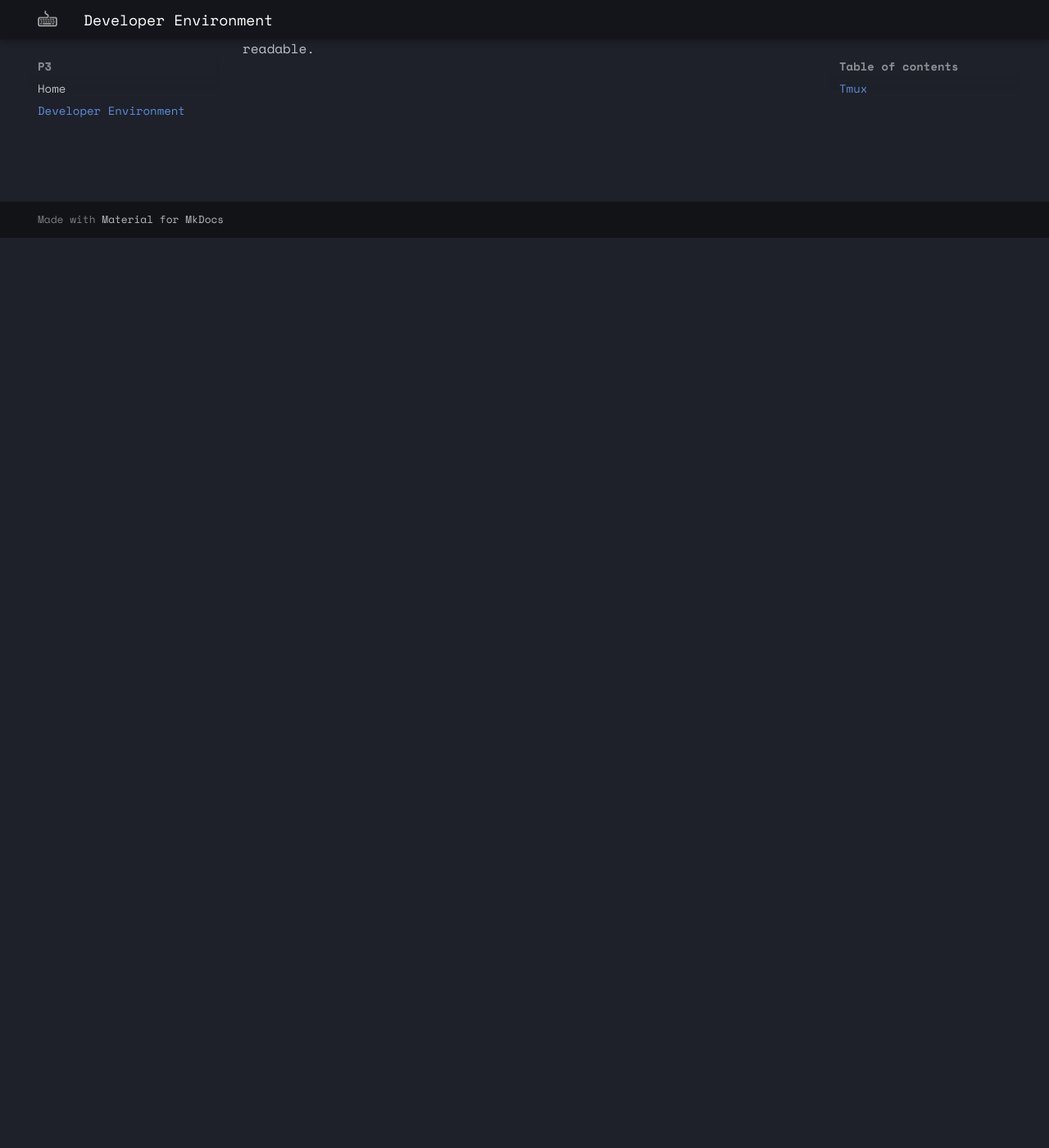
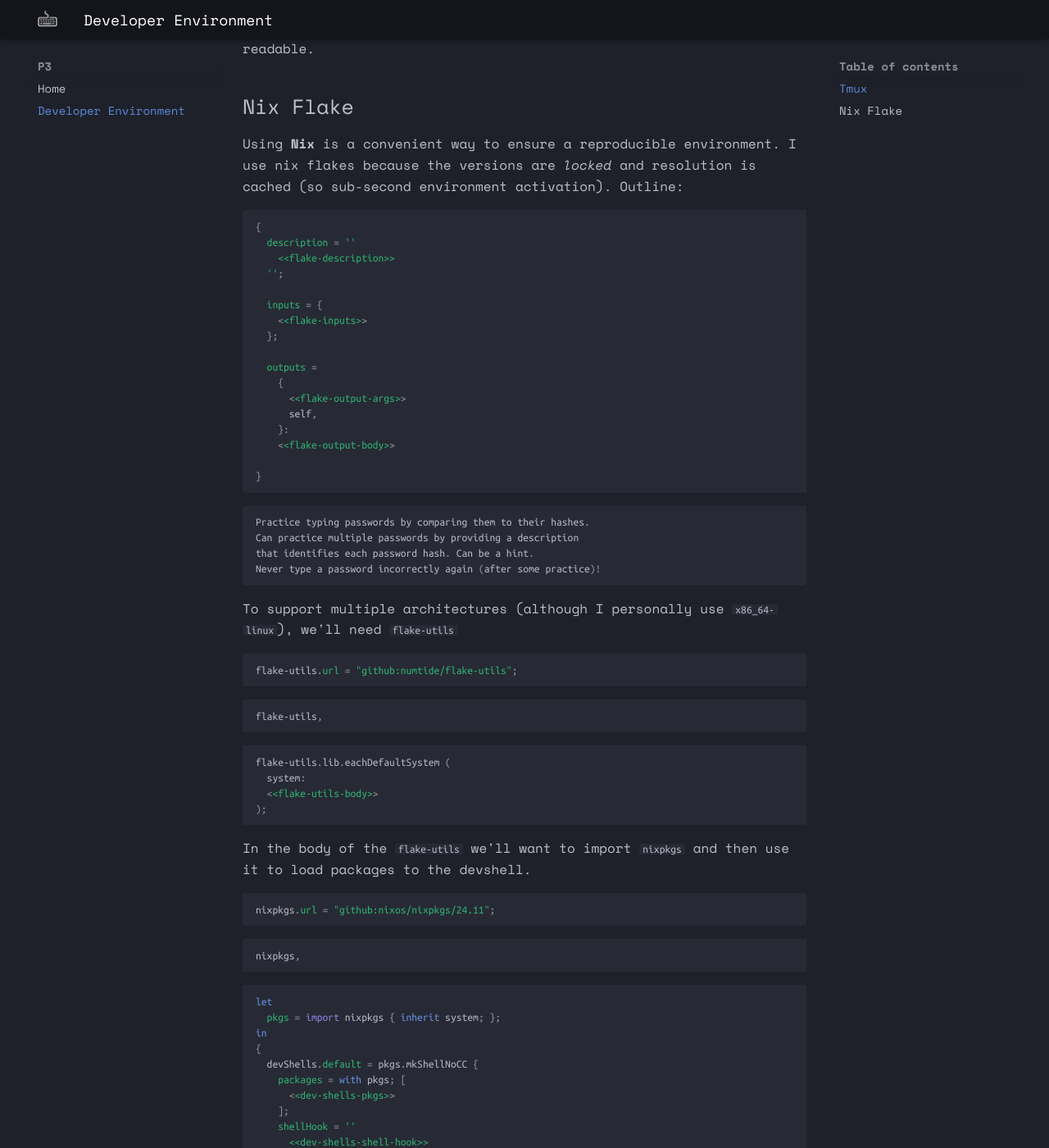
Before and after one commit to SanferDsouza/p3, an MkDocs documentation site: the page built from docs/developer-environment.md, in a window 1280 px wide and 1400 px high, scrolled down 1110 px. Shown: the whole window at 82% size. Built offline with MkDocs 1.6.1 and Material for MkDocs 9.7.7, drawn with Linux system fonts in a browser that asks for light colours; some of the changed text lies outside the part shown.

Commit message:
docs: include flake.nix in developer environment

````diff
--- a/docs/developer-environment.md
+++ b/docs/developer-environment.md
@@ -54,3 +54,106 @@ selectl even-horizontal
 
 A side note, some folks prefer `C-m` instead of `Enter`.
 Imo `Enter` is more readable.
+
+## Nix Flake
+
+Using **Nix** is a convenient way to ensure a reproducible environment.
+I use nix flakes because the versions are *locked* and resolution is cached (so sub-second environment activation).
+Outline:
+
+```{.nix file=flake.nix}
+{
+  description = ''
+    <<flake-description>>
+  '';
+
+  inputs = {
+    <<flake-inputs>>
+  };
+
+  outputs =
+    {
+      <<flake-output-args>>
+      self,
+    }:
+    <<flake-output-body>>
+
+}
+```
+
+```{.nix #flake-description}
+Practice typing passwords by comparing them to their hashes.
+Can practice multiple passwords by providing a description
+that identifies each password hash. Can be a hint.
+Never type a password incorrectly again (after some practice)!
+```
+
+To support multiple architectures (although I personally use `x86_64-linux`),
+we'll need `flake-utils`
+
+```{.nix #flake-inputs}
+flake-utils.url = "github:numtide/flake-utils";
+```
+
+```{.nix #flake-output-args}
+flake-utils,
+```
+
+```{.nix #flake-output-body}
+flake-utils.lib.eachDefaultSystem (
+  system:
+  <<flake-utils-body>>
+);
+
+```
+
+In the body of the `flake-utils` we'll want to import `nixpkgs`
+and then use it to load packages to the devshell.
+
+```{.nix #flake-inputs}
+nixpkgs.url = "github:nixos/nixpkgs/24.11";
+```
+
+```{.nix #flake-output-args}
+nixpkgs,
+```
+
+```{.nix #flake-utils-body}
+let
+  pkgs = import nixpkgs { inherit system; };
+in
+{
+  devShells.default = pkgs.mkShellNoCC {
+    packages = with pkgs; [
+      <<dev-shells-pkgs>>
+    ];
+    shellHook = ''
+      <<dev-shells-shell-hook>>
+    '';
+  };
+}
+```
+
+We'll need the following packages:
+
+- `go` since the source code is in go
+- `python312` since entangled and mkdocs needs at least version 312
+- `tmux` which is a developer utility. Since there's a [tmux section](#tmux), might as well include it for completeness
+- `virtualenv` since that would create the virtual environment
+
+```{.nix #dev-shells-pkgs}
+go
+python312
+tmux
+virtualenv
+```
+
+Then we'll setup the shell hook to create the virtualenv and install the contents of **requirements.txt** into it.
+
+```{.nix #dev-shells-shell-hook}
+virtualenv -p312 venv
+source ./venv/bin/activate
+pip install -qr requirements.txt
+```
+
+To activate the environment, run `nix develop`.
--- a/entangled.toml
+++ b/entangled.toml
@@ -15,3 +15,8 @@ comment = { open = "//" }
 name = "tmux"
 identifiers = ["tmux"]
 comment = { open = "#" }
+
+[[languages]]
+name = "nix"
+identifiers = ["nix"]
+comment = { open = "#" }
````
Also changed, not shown: 1 other file.
